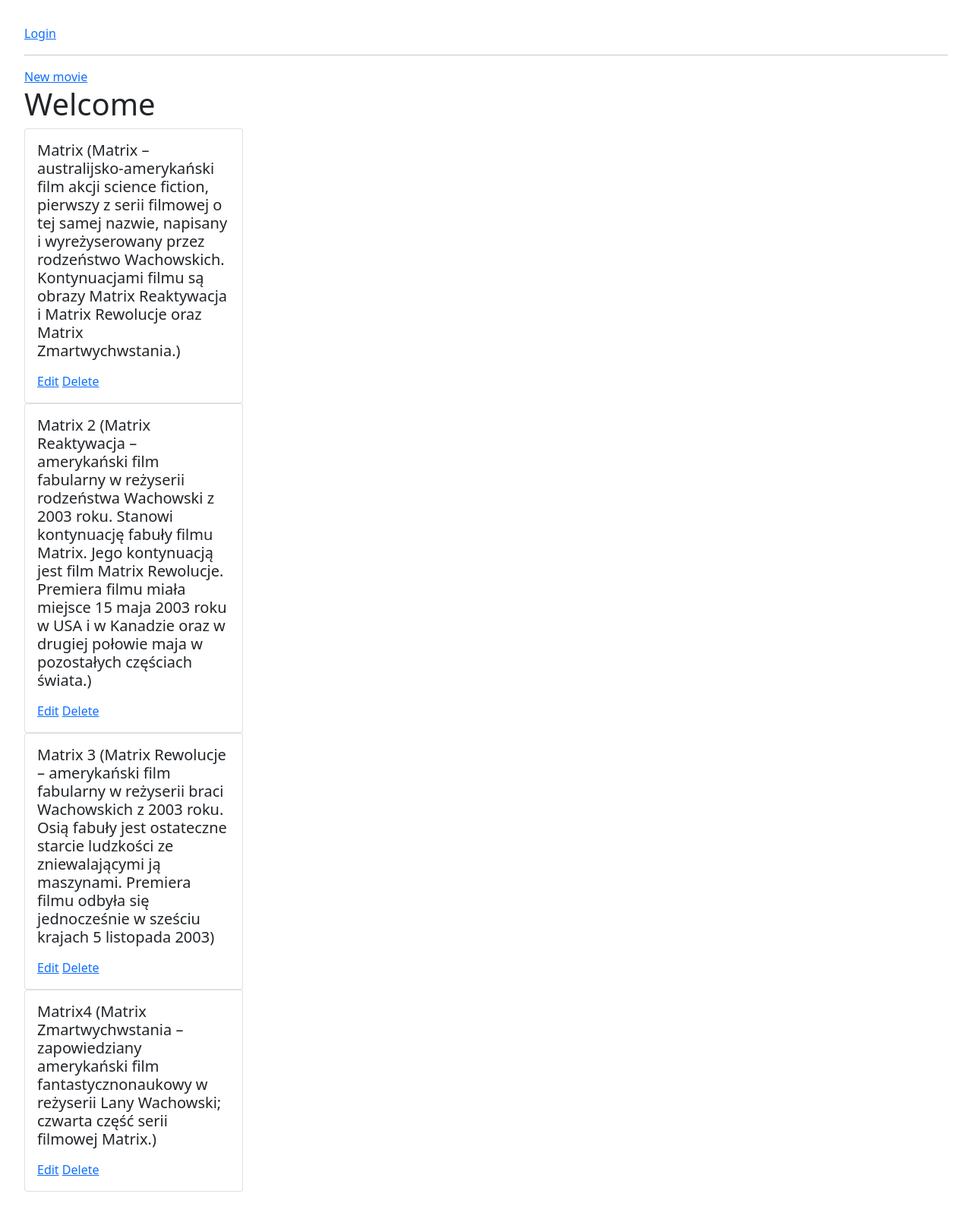
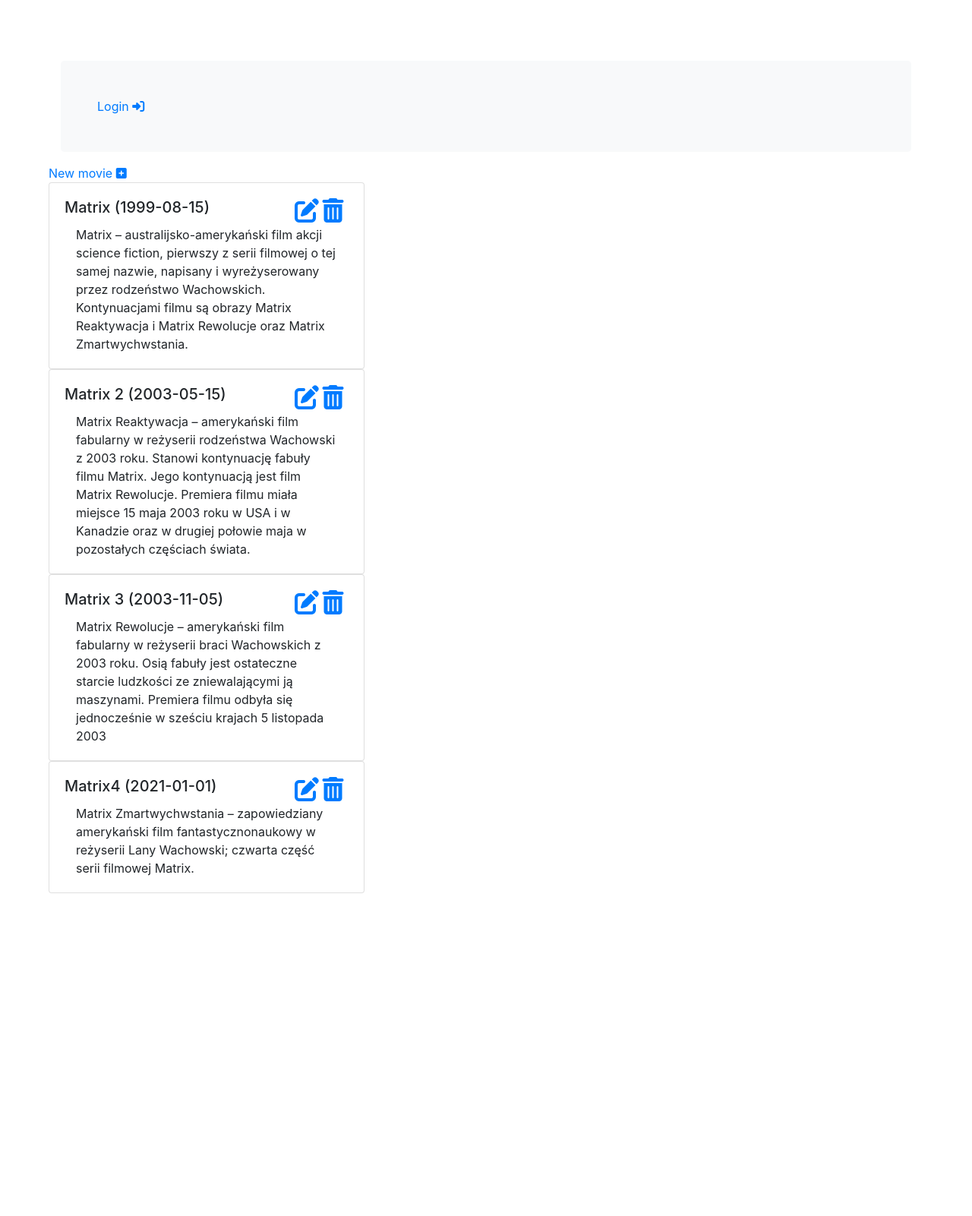
Before and after one commit to BuczynskiRafal/Movie_library, a Django app: page /movie_library/movies/ in a window 1280 px wide. Shown: the whole page at 76% size. After the commit the page ends 1176 px from the top, so only its background shows below. Run offline with Django 3.2, Linux system fonts and the light colour scheme; data comes from the database, SQL or seed files in the repository; both versions use the stored data as it was after the commit; some libraries are stand-ins or nearby versions.

Commit message:
styling movie list

```diff
--- a/movie_library_app/models.py
+++ b/movie_library_app/models.py
@@ -9,7 +9,7 @@
     poster = models.ImageField(upload_to="posters", null=True, blank=True)
 
     def __str__(self):
-        return f"{self.title} ({str(self.description)})"
+        return f"{self.title} ({str(self.release_date)})"
 
     def movie_summary(self):
         movie_summary = f"The premiere of the film {self.title} took place on {self.release_date}"
--- a/static/my.css
+++ b/static/my.css
@@ -1,4 +1,4 @@
 
 body {
-    padding: 2rem;
+    padding: 4rem;
 }
--- a/templates/movie.html
+++ b/templates/movie.html
@@ -3,30 +3,39 @@
 {% block title %} Movie list {% endblock %}
 
 {% block site %}
-    {% if user.is_authenticated %}
-        Hello {{ user.username }}<br>
-    <a href="{% url 'logout' %}">Logout</a>
-    {% else %}
-        <a href="{% url 'login' %}">Login</a>
-    {% endif %}
+    <link rel="stylesheet" href="https://stackpath.bootstrapcdn.com/bootstrap/4.5.0/css/bootstrap.min.css" integrity="sha384-9aIt2nRpC12Uk9gS9baDl411NQApFmC26EwAOH8WgZl5MYYxFfc+NcPb1dKGj7Sk" crossorigin="anonymous">
 
+    <div class="bg-light p-5 rounded-lg m-3">
+        {% if user.is_authenticated %}
+        <h1 class="display-4">Hello {{ user.username }}</h1>
+            <a href="{% url 'logout' %}" class="btn btn-success">Logout <i class="fas fa=2x fa-sign-out-alt"></i></a>
+        {% else %}
+        <a href="{% url 'login' %}">Login <i class="fas fa=2x fa-sign-in-alt"></i></a>
+        {% endif %}
+    </div>
 
-    <hr>
-    <a href="{% url 'new_movie' %}">New movie</a>
-
-    <h1>Welcome</h1>
+    <a href="{% url 'new_movie' %}">New movie <i class="fas fa-plus-square"></i></a>
+<!--    <h1>Welcome</h1>-->
     {% if movies|length == 0 %}
         <h1> Empty database </h1>
         <h1>Movie count: {{ movies|length }}</h1>
         <h1>Movie count:</h1>
     {% else %}
         {% for movie in movies %}
-        <div class="card" style="width: 18rem;">
+        <div class="card" style="width: 26rem;">
           <div class="card-body">
-            <h5 class="card-title">{{ movie }}</h5>
-              <p class="card-text"></p>
-                <a href="{% url 'edit_movie' movie.id %}">Edit</a>
-                <a href="{% url 'delete_movie' movie.id %}">Delete</a>
+              <div class="row">
+                  <div class="col-9">
+                      <h5 class="card-title">{{ movie }}</h5>
+                  </div>
+                  <div class="col-3">
+                      <a href="{% url 'edit_movie' movie.id %}"><i class="fas fa-2x fa-edit"></i></a>
+                      <a href="{% url 'delete_movie' movie.id %}"><i class="fas fa-2x fa-trash-alt"></i></a>
+                  </div>
+              </div>
+              <div class="col">
+                  <p class="card-text">{{ movie.description }}</p>
+              </div>
           </div>
         </div>
         {% endfor %}
```
Also changed, not shown: db.sqlite3.
